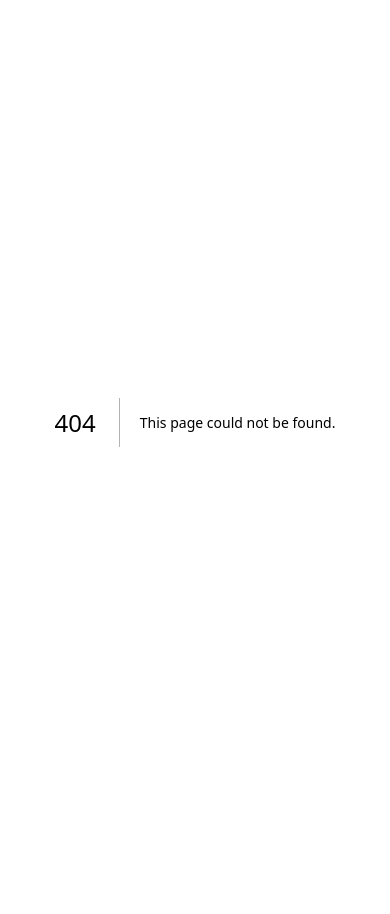
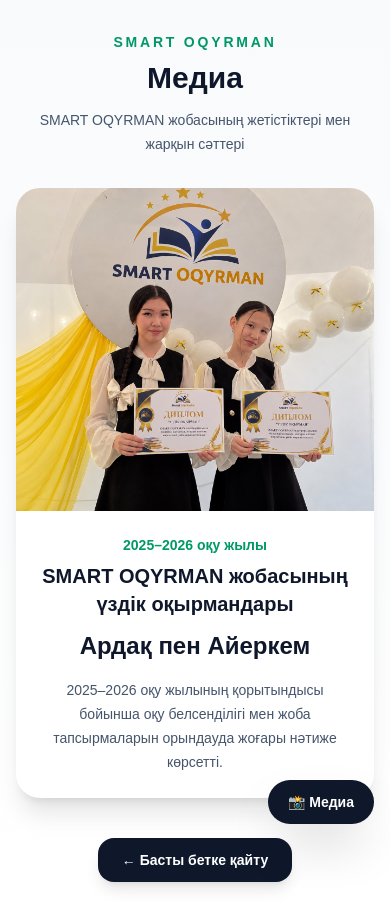
Before and after one commit to i74605981-prog/smart-oqyrman, a Next.js app: page /media in a window 390 px wide. Before the commit this address had no page. Before the commit the page ends 844 px from the top, so only its background shows below. Built offline with nearby package versions, Linux system fonts and the light colour scheme.

Commit message:
Add mobile media page

```diff
--- a/app/layout.tsx
+++ b/app/layout.tsx
@@ -1,4 +1,5 @@
 import type { Metadata } from "next";
+import Link from "next/link";
 import "./globals.css";
 
 export const metadata: Metadata = {
@@ -13,7 +14,26 @@ export default function RootLayout({
 }>) {
   return (
     <html lang="kk">
-      <body>{children}</body>
+      <body>
+        {children}
+
+        <Link
+          href="/media"
+          className="
+            fixed bottom-5 right-4 z-[9999]
+            flex items-center gap-2
+            rounded-full
+            bg-slate-900
+            px-5 py-3
+            text-sm font-bold
+            text-white
+            shadow-2xl
+            md:hidden
+          "
+        >
+          📸 Медиа
+        </Link>
+      </body>
     </html>
   );
 }
--- /dev/null
+++ b/app/media/page.tsx
@@ -0,0 +1,67 @@
+import Link from "next/link";
+
+export default function MediaPage() {
+  return (
+    <main className="min-h-screen bg-gradient-to-b from-slate-50 to-white">
+      <section className="w-full px-4 py-8 sm:px-6 sm:py-12">
+        <div className="mx-auto max-w-5xl">
+
+          {/* Бөлім тақырыбы */}
+          <div className="mb-8 text-center">
+            <p className="mb-2 text-sm font-bold uppercase tracking-[0.2em] text-emerald-600">
+              SMART OQYRMAN
+            </p>
+
+            <h1 className="text-3xl font-extrabold text-slate-900 sm:text-4xl">
+              Медиа
+            </h1>
+
+            <p className="mx-auto mt-3 max-w-2xl text-sm leading-6 text-slate-600 sm:text-base">
+              SMART OQYRMAN жобасының жетістіктері мен жарқын сәттері
+            </p>
+          </div>
+
+          {/* Ардақ пен Айеркем */}
+          <div className="mx-auto max-w-3xl overflow-hidden rounded-3xl bg-white shadow-xl">
+
+            <img
+              src="/media/ardak-aiyerkem.png"
+              alt="SMART OQYRMAN жобасының үздік оқырмандары Ардақ пен Айеркем"
+              className="block h-auto w-full object-cover"
+            />
+
+            <div className="px-5 py-6 text-center sm:px-8 sm:py-8">
+              <p className="text-sm font-semibold text-emerald-600 sm:text-base">
+                2025–2026 оқу жылы
+              </p>
+
+              <h2 className="mt-2 text-xl font-extrabold leading-snug text-slate-900 sm:text-2xl">
+                SMART OQYRMAN жобасының үздік оқырмандары
+              </h2>
+
+              <p className="mt-3 text-2xl font-black text-slate-900 sm:text-3xl">
+                Ардақ пен Айеркем
+              </p>
+
+              <p className="mx-auto mt-4 max-w-xl text-sm leading-6 text-slate-600 sm:text-base">
+                2025–2026 оқу жылының қорытындысы бойынша оқу белсенділігі
+                мен жоба тапсырмаларын орындауда жоғары нәтиже көрсетті.
+              </p>
+            </div>
+          </div>
+
+          {/* Басты бетке қайту */}
+          <div className="mt-10 text-center">
+            <Link
+              href="/"
+              className="inline-flex items-center justify-center rounded-2xl bg-slate-900 px-6 py-3 text-sm font-bold text-white shadow-lg transition hover:bg-slate-700 sm:text-base"
+            >
+              ← Басты бетке қайту
+            </Link>
+          </div>
+
+        </div>
+      </section>
+    </main>
+  );
+}
```
Also changed, not shown: public/media/ardak-aiyerkem.png (added).
